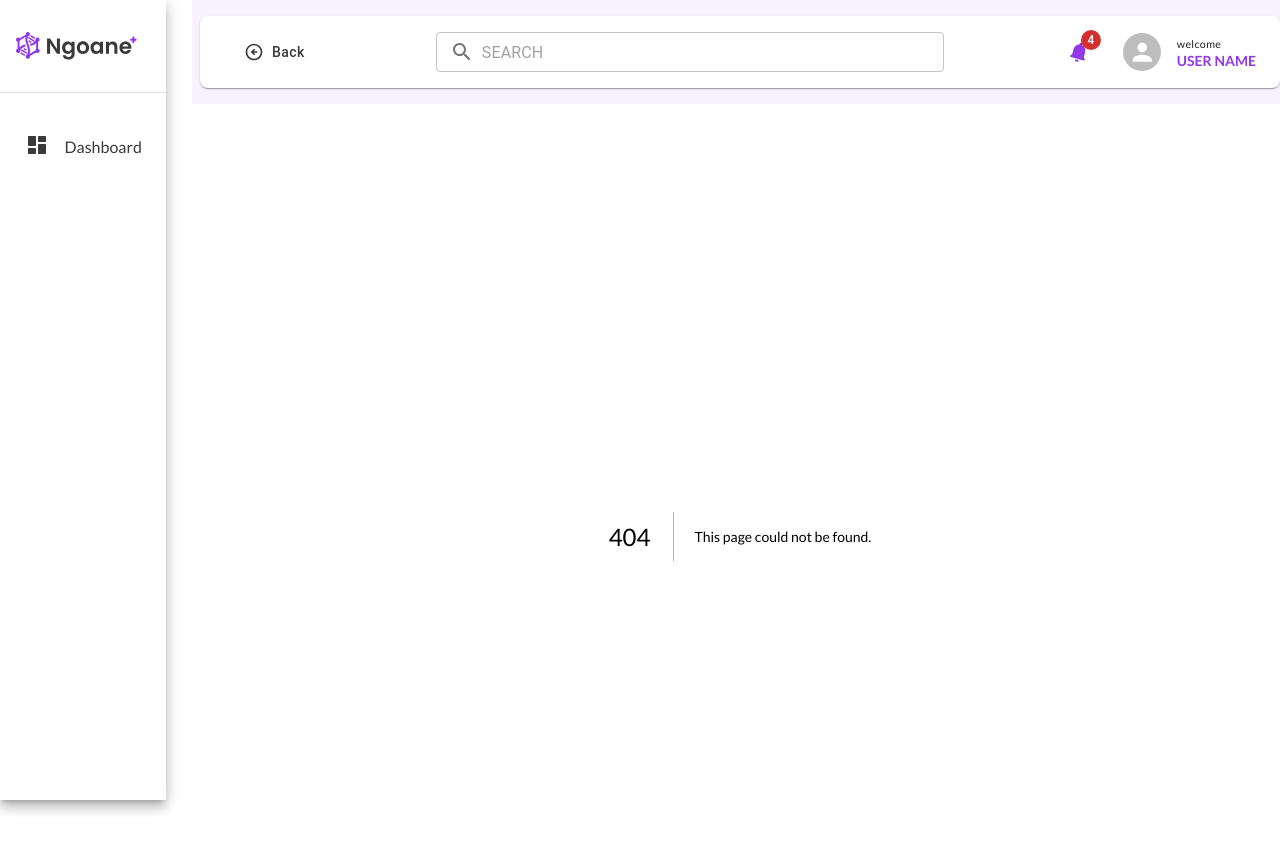
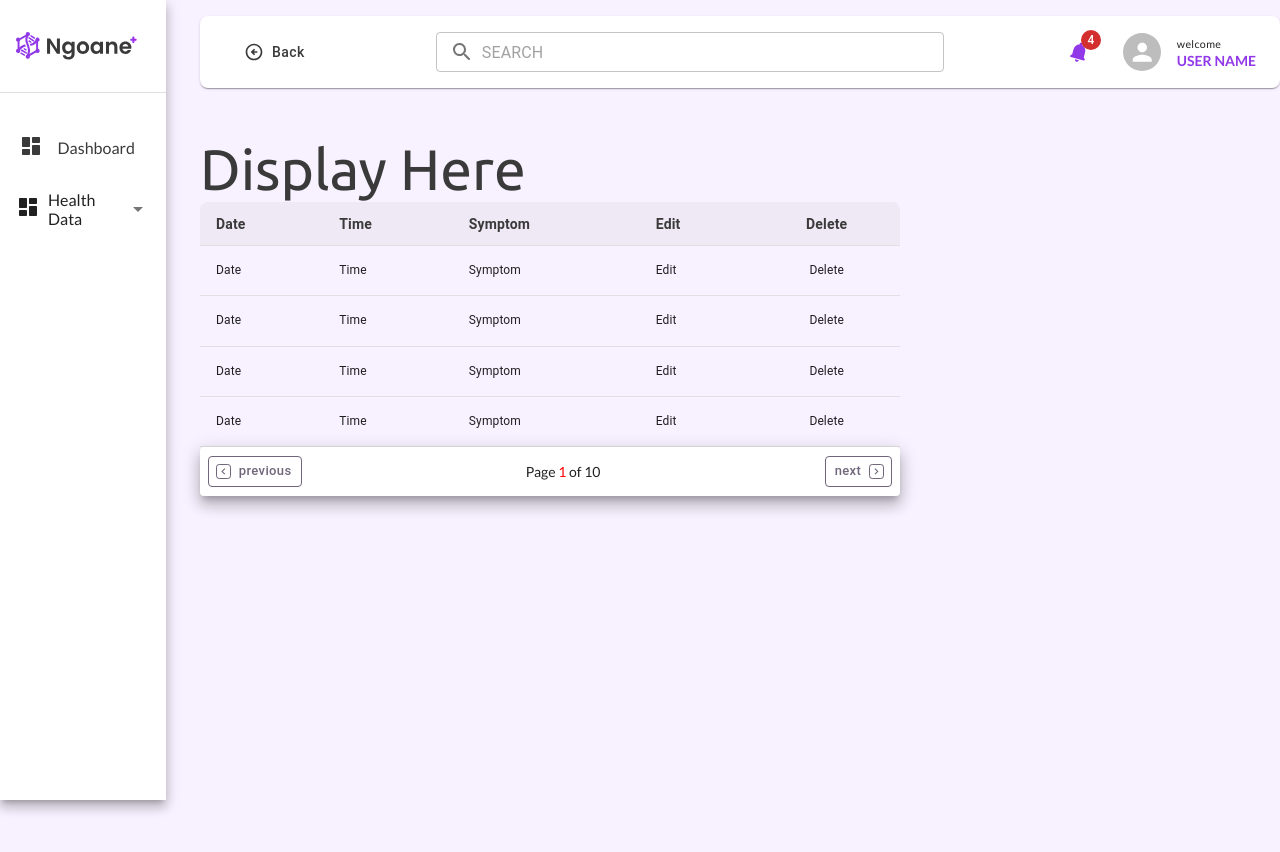
Before and after one commit to ngoane/company-site, a Next.js app: page /user in a window 1280 px wide. Before the commit this address had no page. Shown: the top 852 px of the page. After the commit the page ends 800 px from the top, so only its background shows below. Built offline with nearby package versions, Linux system fonts and the light colour scheme.

Commit message:
style/feat:finished the table styling and file consolidation

```diff
--- /dev/null
+++ b/components/userUi/tablePagination/CustomTablePagination.jsx
@@ -0,0 +1,79 @@
+import React, { useState } from "react";
+import {
+  NumberBox,
+  PaginationButton,
+  TableIconBox,
+  TablePaginationBox,
+  TablePaginationContainer,
+} from "./tablePaginationStyles";
+import NavigateBeforeIcon from "@mui/icons-material/NavigateBefore";
+import NavigateNextIcon from "@mui/icons-material/NavigateNext";
+
+const CustomTablePagination = () => {
+  const [activeBtn, setActiveBtn] = useState("");
+  const [pageNum, setPageNum] = useState(1);
+
+  const changeActiveBtn = (name) => {
+    setActiveBtn(name);
+  };
+
+  const nextPage = () => {
+    if (pageNum === 10) {
+      return;
+    }
+    setPageNum((prev) => prev + 1);
+  };
+
+  const prevPage = () => {
+    if (pageNum === 1) {
+      return;
+    }
+    setPageNum((prev) => prev - 1);
+  };
+  return (
+    <>
+      <TablePaginationContainer elevation={10} sx={{ maxWidth: 700 }}>
+        <TablePaginationBox direction={"row"}>
+          <PaginationButton
+            variant={activeBtn === "previous" ? "contained" : "outlined"}
+            size="small"
+            startIcon={
+              <TableIconBox active={activeBtn === "previous"}>
+                <NavigateBeforeIcon style={{ fontSize: "0.8rem" }} />
+              </TableIconBox>
+            }
+            onClick={() => {
+              changeActiveBtn("previous");
+              prevPage();
+            }}
+          >
+            previous
+          </PaginationButton>
+
+          <NumberBox>
+            Page <span style={{ color: "red" }}>{`${pageNum}`}</span> of{" "}
+            <span>10</span>
+          </NumberBox>
+
+          <PaginationButton
+            variant={activeBtn === "next" ? "contained" : "outlined"}
+            size="small"
+            endIcon={
+              <TableIconBox active={activeBtn === "next"}>
+                <NavigateNextIcon style={{ fontSize: "0.8rem" }} />
+              </TableIconBox>
+            }
+            onClick={() => {
+              changeActiveBtn("next");
+              nextPage();
+            }}
+          >
+            next
+          </PaginationButton>
+        </TablePaginationBox>
+      </TablePaginationContainer>
+    </>
+  );
+};
+
+export default CustomTablePagination;
--- /dev/null
+++ b/components/userUi/tablePagination/tablePaginationStyles.js
@@ -0,0 +1,34 @@
+import styled from "@emotion/styled";
+import { Button, Paper, Stack } from "@mui/material";
+
+export const TablePaginationContainer = styled(Paper)`
+  width: 100%;
+`;
+
+export const TablePaginationBox = styled(Stack)`
+  align-items: center;
+  justify-content: space-between;
+  padding: 0.5rem;
+`;
+
+export const NumberBox = styled.p`
+  padding: 0.5rem;
+  font-size: 14px;
+`;
+
+export const PaginationButton = styled(Button)`
+  &.MuiButton-outlined {
+    border-color: #70657a;
+    color: #70657a;
+  }
+  &.MuiButton-root {
+    text-transform: lowercase;
+  }
+`;
+
+export const TableIconBox = styled.i`
+  border: ${({ active }) => (active ? "1px solid white" : "1px solid #70657a")};
+  border-radius: 0.2rem;
+  display: grid;
+  place-content: center;
+`;
--- a/components/userUi/userNav/LeftNav.jsx
+++ b/components/userUi/userNav/LeftNav.jsx
@@ -1,4 +1,4 @@
-import React from "react";
+import React, { useState } from "react";
 import {
   UserLogo,
   LeftNavBox,
@@ -8,11 +8,23 @@ import {
 import LeftNavLink from "./LeftNavLink";
 import { Divider } from "@mui/material";
 import DashboardRoundedIcon from "@mui/icons-material/DashboardRounded";
+import LeftNavLinkDropDown from "./LeftNavLinkDropDown";
+
+const healthDataLinksArray = [
+  { name: "Symptoms", linkUrl: "/user" },
+  { name: "Lab Report", linkUrl: "/user" },
+  { name: "Health History", linkUrl: "/user" },
+];
 
 const LeftNav = () => {
+  let [activeLink, setActiveLink] = useState("");
+
+  const makeActive = (e, name) => {
+    setActiveLink(name);
+  };
   return (
     <>
-      <LeftNavBox elevation={8} square="true">
+      <LeftNavBox elevation={8} square={true}>
         <LeftNavLogoContainer>
           <UserLogo src="/logos/adminLogo.svg" />
         </LeftNavLogoContainer>
@@ -21,9 +33,19 @@ const LeftNav = () => {
 
         <LeftNavInnerBox>
           <LeftNavLink
-            Icon={<DashboardRoundedIcon />}
-            LinkUrl={"/user"}
-            LinkName={"Dashboard"}
+            icon={<DashboardRoundedIcon />}
+            linkUrl={"/user"}
+            linkName={"Dashboard"}
+            nowActive={activeLink === "Dashboard"}
+            activateLink={makeActive}
+          />
+
+          <LeftNavLinkDropDown
+            icon={<DashboardRoundedIcon />}
+            linkName={"Health Data"}
+            nowActive={activeLink === "Health Data"}
+            activateLink={makeActive}
+            linksArray={healthDataLinksArray}
           />
         </LeftNavInnerBox>
       </LeftNavBox>
--- a/components/userUi/userNav/LeftNavLink.jsx
+++ b/components/userUi/userNav/LeftNavLink.jsx
@@ -1,20 +1,19 @@
-import React, { useState } from "react";
-import { UserIconBox, UserNavLink } from "./userNavStyles";
+import React from "react";
+import { UserNavLink, IconBox } from "./userNavStyles";
 import { Typography } from "@mui/material";
 
-const LeftNavLink = ({ Icon, LinkName, LinkUrl }) => {
-  let [linkActive, setLinkActive] = useState(false);
+const LeftNavLink = ({ icon, linkName, linkUrl, nowActive, activateLink }) => {
+  // let [linkActive, setLinkActive] = useState(false);
   return (
     <>
       <UserNavLink
-        href={`${LinkUrl}`}
-        onFocus={() => setLinkActive(true)}
-        onBlur={() => setLinkActive(false)}
+        href={`${linkUrl}`}
+        onClick={(e) => activateLink(e, linkName)}
       >
-        <UserIconBox active={linkActive}>{Icon}</UserIconBox>
+        <IconBox active={nowActive}>{icon}</IconBox>
 
-        <Typography variant={linkActive ? "userLinkTextBold" : "userLinkText"}>
-          {LinkName}
+        <Typography variant={nowActive ? "userLinkTextBold" : "userLinkText"}>
+          {linkName}
         </Typography>
       </UserNavLink>
     </>
--- /dev/null
+++ b/components/userUi/userNav/LeftNavLinkDropDown.jsx
@@ -0,0 +1,70 @@
+import React, { useState } from "react";
+import { Typography } from "@mui/material";
+import ArrowDropDownIcon from "@mui/icons-material/ArrowDropDown";
+import DashboardRoundedIcon from "@mui/icons-material/DashboardRounded";
+import {
+  LinkContainer,
+  LinkHeader,
+  LinkBody,
+  IconBox,
+  LinkHeaderBox,
+  UserNavLink,
+} from "./userNavStyles";
+
+const LeftNavLinkDropDown = ({
+  icon,
+  linkName,
+  nowActive,
+  activateLink,
+  linksArray,
+}) => {
+  let [expandedActive, setExpandedActive] = useState("");
+
+  const handleActiveLink = (name) => {
+    setExpandedActive(name);
+  };
+
+  const handleChange = (panel) => (event, isExpanded) => {
+    activateLink(event, panel);
+    if (!nowActive) {
+      handleActiveLink("");
+    }
+  };
+  return (
+    <>
+      <LinkContainer expanded={nowActive} onChange={handleChange(linkName)}>
+        <LinkHeader expandIcon={<ArrowDropDownIcon />}>
+          <LinkHeaderBox>
+            <IconBox active={nowActive}>{icon}</IconBox>
+            <Typography
+              variant={nowActive ? "userLinkTextBold" : "userLinkText"}
+            >
+              Health Data
+            </Typography>
+          </LinkHeaderBox>
+        </LinkHeader>
+        <LinkBody>
+          {linksArray.map((item) => (
+            <UserNavLink
+              href={item.linkUrl}
+              onClick={() => handleActiveLink(item.name)}
+              key={item.name}
+            >
+              <Typography
+                variant={
+                  nowActive && expandedActive === item.name
+                    ? "userDropDownLinkTextActive"
+                    : "userDropDownLinkText"
+                }
+              >
+                {item.name}
+              </Typography>
+            </UserNavLink>
+          ))}
+        </LinkBody>
+      </LinkContainer>
+    </>
+  );
+};
+
+export default LeftNavLinkDropDown;
--- a/components/userUi/userNav/userNavStyles.js
+++ b/components/userUi/userNav/userNavStyles.js
@@ -1,5 +1,14 @@
 import styled from "@emotion/styled";
-import { Paper, TextField, Stack, Badge, Avatar } from "@mui/material";
+import {
+  Paper,
+  TextField,
+  Stack,
+  Badge,
+  Avatar,
+  Accordion,
+  AccordionSummary,
+  AccordionDetails,
+} from "@mui/material";
 import Link from "next/link";
 import NotificationsRoundedIcon from "@mui/icons-material/NotificationsRounded";
 
@@ -34,12 +43,13 @@ export const LeftNavInnerBox = styled.nav`
 
 export const UserNavLink = styled(Link)`
   text-decoration: none;
-  padding: 0.5rem;
+  padding: 0.5rem 0.5rem 0.5rem 1rem;
   display: flex;
   align-items: center;
-  justify-content: center;
-  gap: 1rem;
+  justify-content: flex-start;
+  gap: 0.7rem;
   color: #3a3a3a;
+  width: 100%;
 `;
 
 export const UserIconBox = styled.i`
@@ -99,3 +109,41 @@ export const TopNavProfileName = styled.h6`
   text-transform: uppercase;
   color: #9138e8;
 `;
+
+export const IconBox = styled.i`
+  padding: 0.05rem 0.2rem;
+  border-radius: 0.2rem;
+  color: ${({ active }) => (active ? "white" : "")};
+  background-color: ${({ active, theme }) =>
+    active ? theme.palette.primary.main : "transparent"};
+`;
+
+//left nav link drop down components styles
+export const LinkContainer = styled(Accordion)`
+  &.MuiAccordion-root {
+    background-color: transparent;
+    border: none;
+    box-shadow: 0 0 0 0 transparent;
+    width: 100%;
+    padding: 0rem;
+  }
+`;
+
+export const LinkHeader = styled(AccordionSummary)`
+  padding: 0rem 1rem 0rem 0.8rem;
+  display: flex;
+  align-items: center;
+  justify-content: center;
+`;
+
+export const LinkHeaderBox = styled.div`
+  display: flex;
+  align-items: center;
+  justify-content: center;
+  gap: 0.3rem;
+`;
+
+export const LinkBody = styled(AccordionDetails)`
+  margin-top: -1rem;
+  padding-left: 3rem;
+`;
--- a/pages/ngoane/user/index.js
+++ b/pages/user/index.js
@@ -1,10 +1,66 @@
-import { Typography } from "@mui/material";
+import CustomTablePagination from "@/components/userUi/tablePagination/CustomTablePagination";
+import { StyledTableCell, StyledTable } from "@/styles/globalComponentsStyle";
+import {
+  Table,
+  TableBody,
+  TableContainer,
+  TableHead,
+  TableRow,
+  Typography,
+} from "@mui/material";
 import React from "react";
 
 const index = () => {
   return (
     <>
-      <Typography variant="headerMain">Admin layout</Typography>
+      <Typography variant="headerMain">Display Here</Typography>
+      <TableContainer>
+        <StyledTable sx={{ maxWidth: 700 }}>
+          <TableHead>
+            <TableRow>
+              <StyledTableCell>Date</StyledTableCell>
+              <StyledTableCell>Time</StyledTableCell>
+              <StyledTableCell>Symptom</StyledTableCell>
+              <StyledTableCell>Edit</StyledTableCell>
+              <StyledTableCell align="center">Delete</StyledTableCell>
+            </TableRow>
+          </TableHead>
+          <TableBody>
+            <TableRow>
+              <StyledTableCell>Date</StyledTableCell>
+              <StyledTableCell>Time</StyledTableCell>
+              <StyledTableCell>Symptom</StyledTableCell>
+              <StyledTableCell>Edit</StyledTableCell>
+              <StyledTableCell align="center">Delete</StyledTableCell>
+            </TableRow>
+
+            <TableRow>
+              <StyledTableCell>Date</StyledTableCell>
+              <StyledTableCell>Time</StyledTableCell>
+              <StyledTableCell>Symptom</StyledTableCell>
+              <StyledTableCell>Edit</StyledTableCell>
+              <StyledTableCell align="center">Delete</StyledTableCell>
+            </TableRow>
+
+            <TableRow>
+              <StyledTableCell>Date</StyledTableCell>
+              <StyledTableCell>Time</StyledTableCell>
+              <StyledTableCell>Symptom</StyledTableCell>
+              <StyledTableCell>Edit</StyledTableCell>
+              <StyledTableCell align="center">Delete</StyledTableCell>
+            </TableRow>
+
+            <TableRow>
+              <StyledTableCell>Date</StyledTableCell>
+              <StyledTableCell>Time</StyledTableCell>
+              <StyledTableCell>Symptom</StyledTableCell>
+              <StyledTableCell>Edit</StyledTableCell>
+              <StyledTableCell align="center">Delete</StyledTableCell>
+            </TableRow>
+          </TableBody>
+        </StyledTable>
+      </TableContainer>
+      <CustomTablePagination />
     </>
   );
 };
--- a/styles/globalComponentsStyle.js
+++ b/styles/globalComponentsStyle.js
@@ -1,6 +1,7 @@
 import styled from "@emotion/styled";
 
-import { Button, Stack, Table } from "@mui/material";
+import { Button, Stack, Table, TableCell, TableHead } from "@mui/material";
+import { tableCellClasses } from "@mui/material/TableCell";
 import Link from "next/link";
 
 export const MainWrapper = styled.main`
@@ -88,3 +89,26 @@ export const FooterNavLink = styled(NavLinkWhiteText)`
     color: ${({ theme }) => theme.palette.primary.main};
   }
 `;
+
+// custom table components styles
+
+export const StyledTableCell = styled(TableCell)(({ theme }) => ({
+  [`&.${tableCellClasses.head}`]: {
+    backgroundColor: theme.palette.violetBg,
+    color: theme.palette.textColor,
+    fontWeight: 700,
+    fontSize: 14,
+    padding: "0.6rem 1rem",
+  },
+  [`&.${tableCellClasses.body}`]: {
+    fontSize: 12,
+  },
+}));
+
+export const StyledTable = styled(Table)`
+  &.MuiTable-root {
+    overflow: hidden;
+    border-top-left-radius: 0.5rem;
+    border-top-right-radius: 0.5rem;
+  }
+`;
--- a/styles/muiGlobalStyle.js
+++ b/styles/muiGlobalStyle.js
@@ -51,6 +51,19 @@ export const customTheme = {
       fontSize: "1rem",
       fontWeight: 700,
       fontFamily: "Lato, sans-serif",
+    },
+
+    userDropDownLinkText: {
+      fontSize: "0.8rem",
+      fontWeight: 500,
+      fontFamily: "Lato, sans-serif",
+    },
+
+    userDropDownLinkTextActive: {
+      fontSize: "0.8rem",
+      fontWeight: 700,
+      fontFamily: "Lato, sans-serif",
+      color: "#9138E8",
     },
 
     headerMain: {
```
